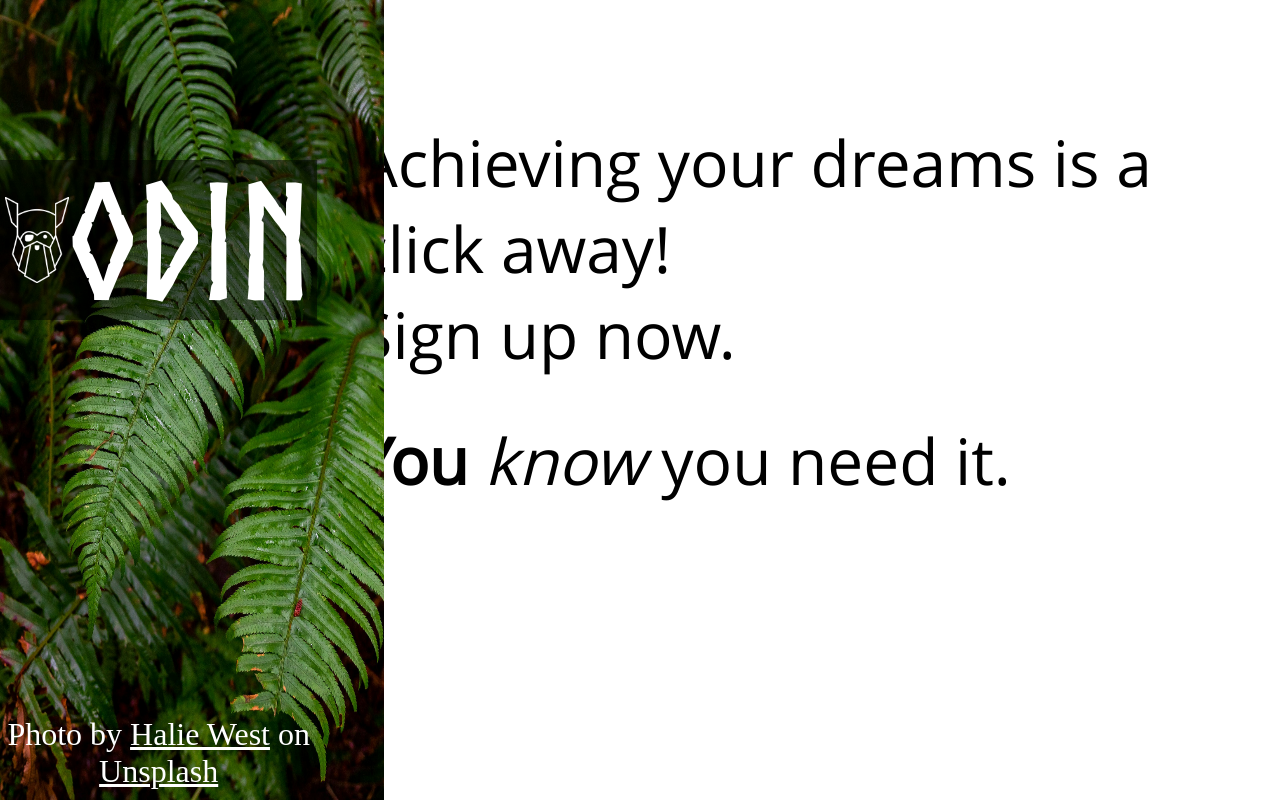
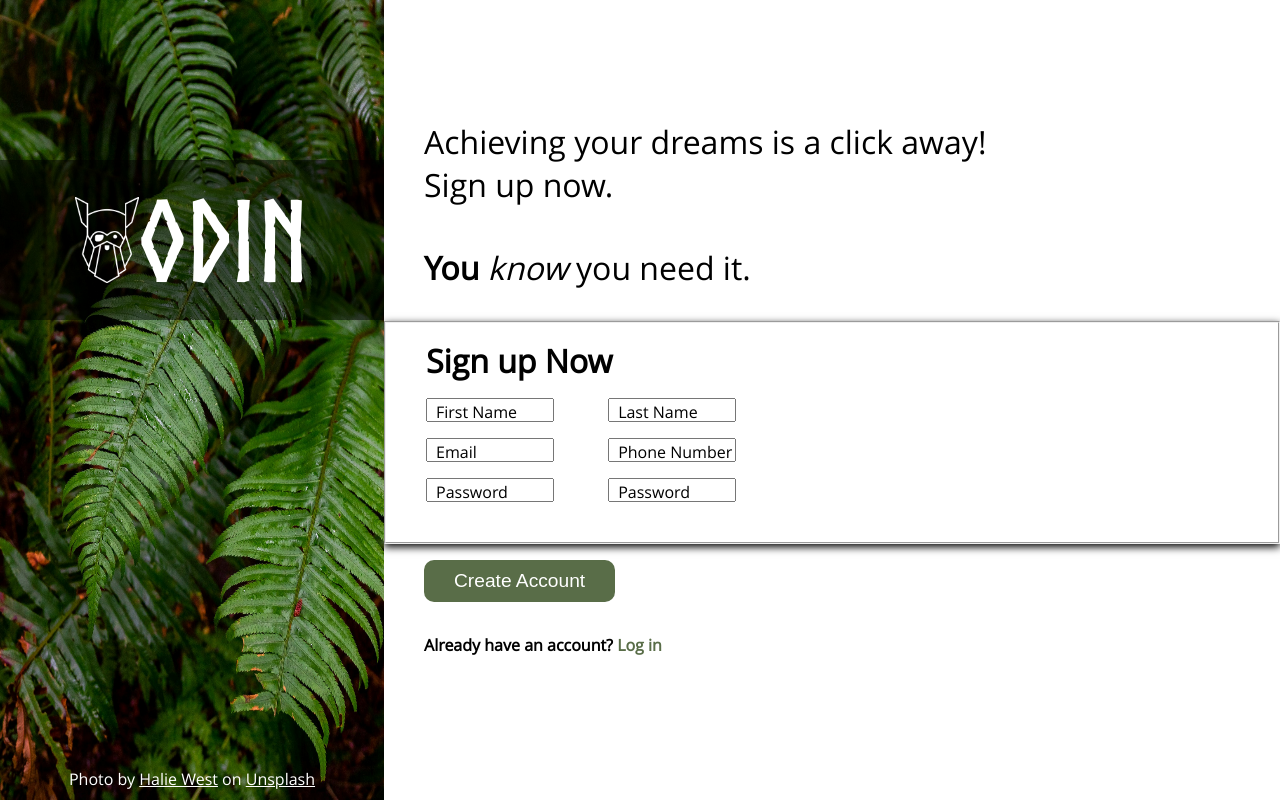
Before and after one commit to ItsTosh/sign-up-form, a plain HTML site: page index.html in a window 1280 px wide. Drawn offline with Linux system fonts and the light colour scheme.

Commit message:
feat: add forms for users to interact with

```diff
--- a/index.html
+++ b/index.html
@@ -34,7 +34,38 @@
 
 
       <form>
+        <fieldset>
+          <h1>Sign up Now</h1 >
 
+          <div>
+            <label for="first-name">First Name</label>
+            <input id="first-name" name="fname" type="text">
+
+            <label for="last-name">Last Name</label>
+            <input id="last-name" name="lname" type="text">
+          </div>
+
+          <div>
+            <label for="email">Email</label>
+            <input id="email" name="email" type="email">
+
+            <label for="tel">Phone Number</label>
+            <input id="tel" name="tel" type="tel">
+          </div>
+
+          <div>
+            <label for="pwd">Password</label>
+            <input id="pwd" name="password" type="password">
+
+            <label for="confirm-pwd">Password</label>
+            <input id="confirm-pwd" name="confirm-password" type="password">
+          </div>
+
+        </fieldset>
+
+        <input type="submit" value="Create Account">
+
+        <p class="own-acc">Already have an account? <span id="login">Log in</span></p>
       </form>
     </main>
   </body>
--- a/styles/styles.css
+++ b/styles/styles.css
@@ -16,6 +16,11 @@
   font-style: normal;
 }
 
+:root {
+  --login-clr: #596D48;
+}
+
+
  * {
   margin: 0;
 }
@@ -32,7 +37,7 @@ body {
 
 .img-container {
   position: relative;
-  width: 30vw;
+  min-width: 30vw;
   height: 100vh;
 }
 
@@ -56,7 +61,8 @@ footer,
   width: 100%;
   bottom: 10px;
   color: rgb(255, 255, 255);
-  font-size: 32px;
+  font-size: 1rem;
+  font-family: "open_sans";
   text-align: center;
 }
 
@@ -76,7 +82,7 @@ footer,
 
 .odin-container > span {
   font-family: "norsebold";
-  font-size: 10rem;
+  font-size: 7rem;
 }
 
 /* Main */
@@ -84,13 +90,14 @@ footer,
 main {
   display: flex;
   flex-direction: column;
+  width: 100%;
   font-family: "open_sans"
 }
 
 .paragraphs,
 .temptation {
-  font-size: 4rem;
   margin: 15vh 0 0 5vh;
+  font-size: 2rem;
 }
 
 .temptation{
@@ -104,3 +111,74 @@ main {
 #know {
   font-style: italic;
 }
+
+/* Forms */
+
+form {
+  margin-top: 4vh;
+}
+
+h1 {
+  margin: 2vh 0 2vh 5vh;
+  font-size: 2rem
+}
+
+fieldset {
+  padding: 0px;
+  box-shadow: 0px 3px 8px  black;
+}
+
+fieldset > div {
+  position: relative;
+  margin: 2vh 0 0 5vh;
+  height: 3vh;
+}
+
+fieldset > div:last-child {
+  margin-bottom: 5vh;
+}
+
+label,
+input {
+  font-size: 1rem;
+}
+
+div > input {
+  box-sizing: border-box;
+  width: 10vw;
+  height: 3vh;
+  padding: 5px;
+}
+
+div > input:first-of-type {
+  margin-right: 50px;
+}
+
+label {
+  position: absolute;
+  padding: 2.5px;
+  padding-left: 10px;
+  /* margin: 5vh 0 0 5vh; */
+}
+
+input[type="submit"] {
+  box-sizing: border-box;
+  background-color: var(--login-clr);
+  color: white;
+  border-radius: 10px;
+  border: 0;
+  margin: 2vh 0 2vh 5vh;
+  font-size: 1.2rem;
+  padding: 10px 30px;
+  cursor: pointer;
+}
+
+.own-acc {
+  margin: 2vh 0 2vh 5vh;
+  font-weight: 600;
+}
+
+#login {
+  cursor: pointer;
+  color: var(--login-clr);
+}
```
